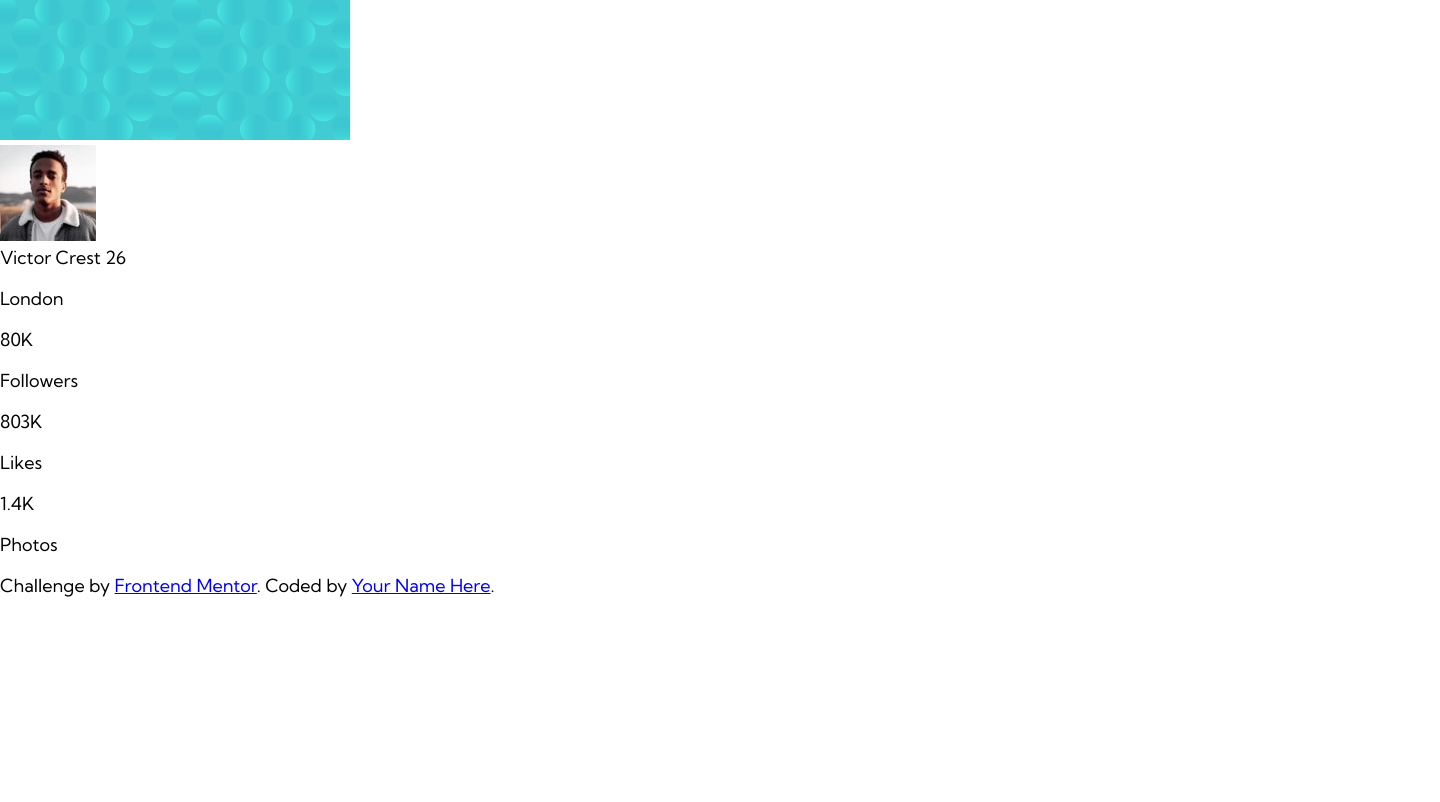
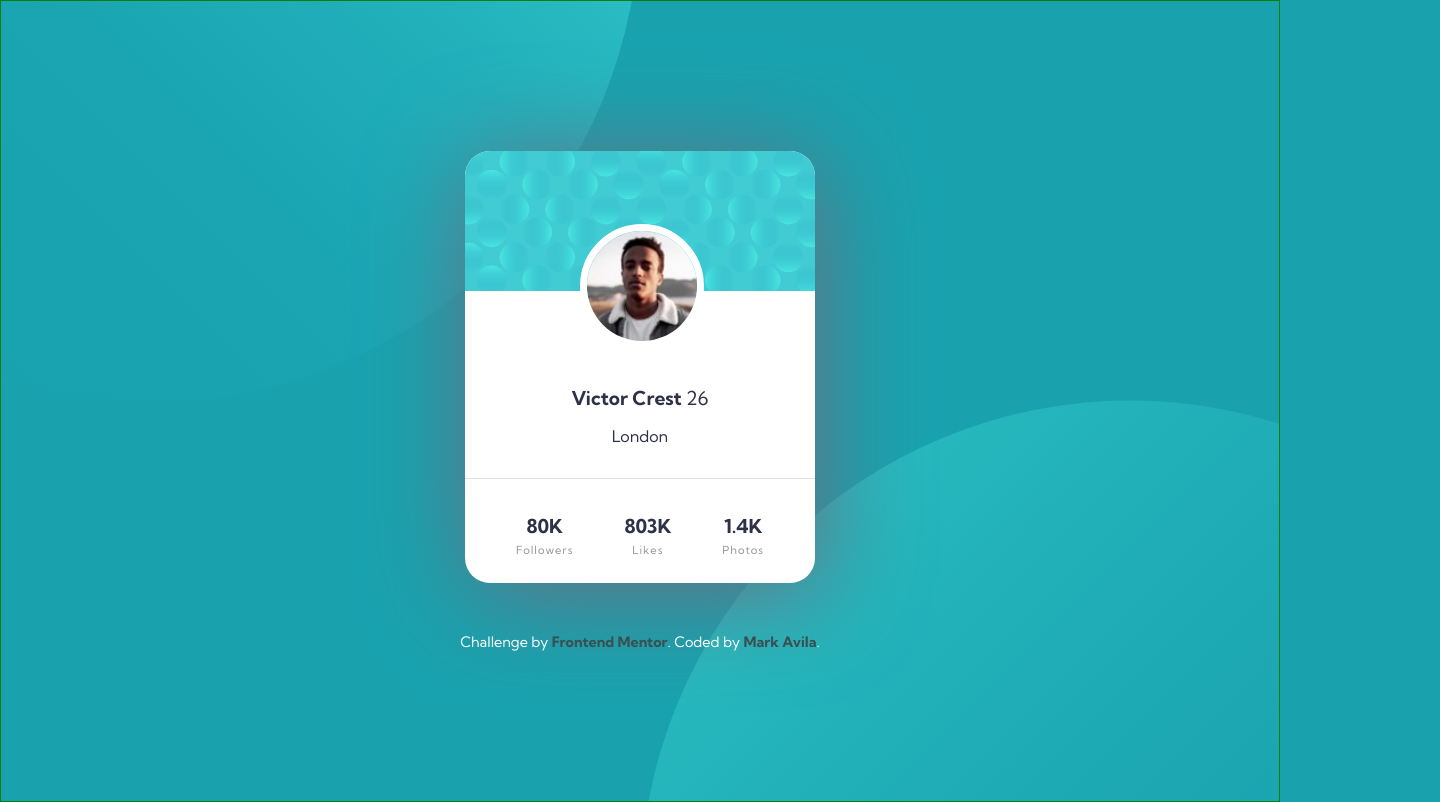
Before and after one commit to mjarvil/profilecardcomponent, a plain HTML site: page index.html in a window 1280 px wide. Shown: the whole page, 1440 px wide, since content can reach past the window. Drawn offline with Linux system fonts and the light colour scheme.

Commit message:
added background design and attribution

```diff
--- a/index.html
+++ b/index.html
@@ -23,43 +23,51 @@
   <body>
     <div class="container">
       <div class="card">
-        <div class="card-cover">
-          <img src="./images/bg-pattern-card.svg" alt="card-cover" />
-        </div>
+        <div class="card-header">
+          <img
+            src="./images/bg-pattern-card.svg"
+            class="card-cover"
+            alt="card-cover"
+          />
           <!-- card cover -->
           <div class="profile">
-          <img src="./images/image-victor.jpg" alt="profile-picture" />
+            <img
+              src="./images/image-victor.jpg"
+              class="profile-picture"
+              alt="profile-picture"
+            />
           </div>
           <!-- profile -->
+        </div>
         <div class="card-body">
           <div class="profile-name">Victor Crest <span>26</span></div>
           <p>London</p>
         </div>
+        <div class="hr"></div>
         <!-- card body -->
         <div class="card-footer">
           <div class="followers">
-            <p>80K</p>
-            <p>Followers</p>
+            <p class="count">80K</p>
+            <p class="label">Followers</p>
           </div>
           <div class="likes">
-            <p>803K</p>
-            <p>Likes</p>
+            <p class="count">803K</p>
+            <p class="label">Likes</p>
           </div>
           <div class="photos">
-            <p>1.4K</p>
-            <p>Photos</p>
+            <p class="count">1.4K</p>
+            <p class="label">Photos</p>
           </div>
         </div>
       </div>
       <!-- card -->
-    </div>
-    <!-- container -->
-
       <div class="attribution">
         Challenge by
         <a href="https://www.frontendmentor.io?ref=challenge" target="_blank"
           >Frontend Mentor</a
-      >. Coded by <a href="#">Your Name Here</a>.
+        >. Coded by <a href="https://github.com/mjarvil">Mark Avila</a>.
       </div>
+    </div>
+    <!-- container -->
   </body>
 </html>
--- a/styles.css
+++ b/styles.css
@@ -4,11 +4,114 @@ body {
   box-sizing: border-box;
   font-size: 18px;
   font-family: 'Kumbh Sans', sans-serif;
+  color: hsl(0, 0%, 59%);
+  overflow: hidden;
+  background: url(../images/bg-pattern-top.svg) no-repeat right 50vw bottom 50vh,
+    url(../images/bg-pattern-bottom.svg) no-repeat left 50vw top 50vh,
+    hsl(185, 75%, 39%);
 }
 
 .container {
-  width: 1440px;
+  height: 100vh;
+  display: flex;
+  flex-direction: column;
+  justify-content: center;
+  align-items: center;
+  border: 1px solid green;
 }
 
 .card {
+  /* border: 1px solid green; */
+  width: 350px;
+  margin: 0 20px;
+  border-radius: 25px;
+  overflow: hidden;
+  background-color: #fff;
+  box-shadow: 5px 10px 100px hsl(227, 10%, 46%);
 }
+
+.card-header {
+  position: relative;
+}
+
+.card-cover {
+  width: 100%;
+}
+
+.profile {
+  width: 110px;
+  position: absolute;
+  left: 50%;
+  top: 50%;
+  margin-left: -60px;
+}
+
+.profile-picture {
+  width: 100%;
+  border-radius: 50%;
+  border: 7px solid #fff;
+}
+
+.card-body {
+  margin-top: 5em;
+  text-align: center;
+  color: hsl(229, 23%, 23%);
+}
+
+.profile-name {
+  font-weight: 700;
+  font-size: 1.2rem;
+  color: hsl(229, 23%, 23%);
+}
+
+.profile-name span {
+  font-weight: 400;
+}
+
+.card-body p {
+  font-size: 1rem;
+  margin-bottom: 2em;
+}
+
+.hr {
+  border-top: 1px solid hsl(227, 10%, 46%);
+  opacity: 0.2;
+}
+
+.card-footer {
+  margin: 15px 0;
+  display: flex;
+  text-align: center;
+  justify-content: space-evenly;
+}
+
+.card-footer p.count {
+  font-weight: 700;
+  font-size: 1.2rem;
+  color: hsl(229, 23%, 23%);
+  margin-bottom: 0;
+}
+
+.card-footer p.label {
+  color: hsl(0, 0%, 59%);
+  font-size: 0.7rem;
+  letter-spacing: 1px;
+  margin-top: 5px;
+}
+
+.attribution {
+  color: #fff;
+  margin-top: 50px;
+  font-size: 0.9rem;
+}
+
+.attribution a {
+  text-decoration: none;
+  color: #394f50;
+  font-weight: 700;
+}
+
+.attribution a:hover,
+.attribution a:active {
+  color: hsl(229, 65%, 38%);
+}
```
Lines whose indentation alone changed are shown as unchanged.
